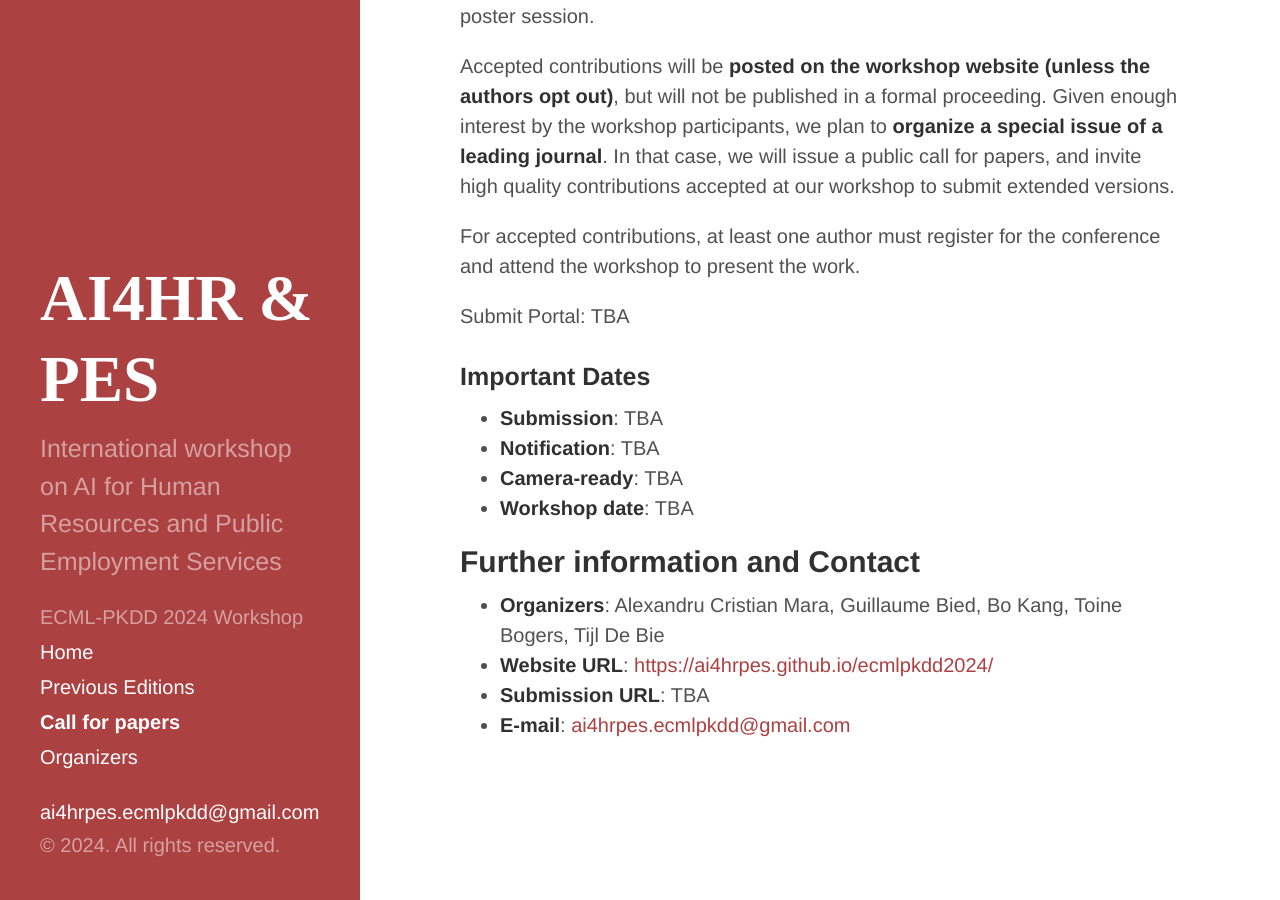
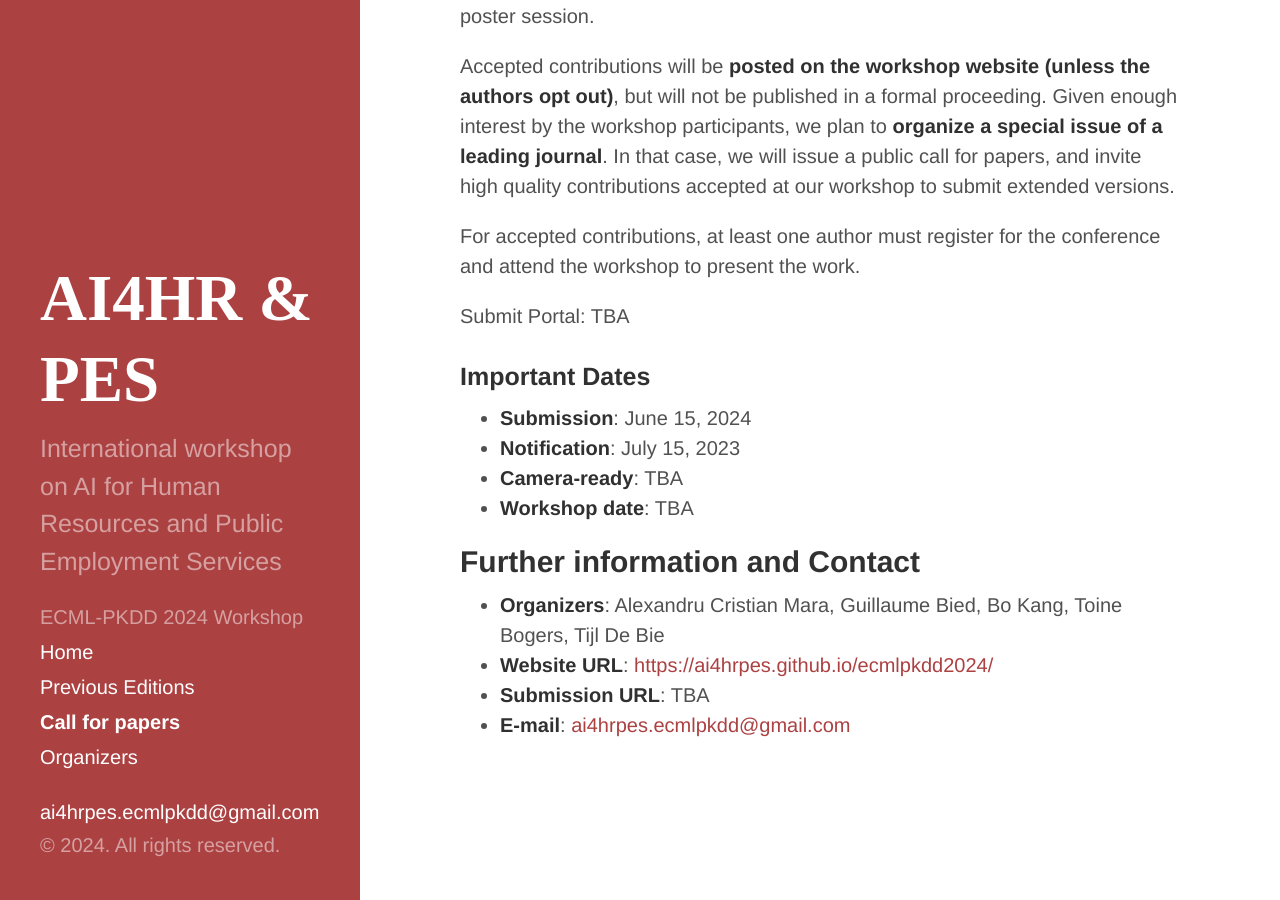
Before and after one commit to ai4hrpes/ecmlpkdd2024, a Jekyll site: the page built from pages/cfp.md, in a window 1280 px wide and 900 px high, scrolled down 2580 px. Built offline with Jekyll 4.4.1, drawn with Linux system fonts in a browser that asks for light colours.

Commit message:
Update cfp.md

```diff
--- a/pages/cfp.md
+++ b/pages/cfp.md
@@ -55,8 +55,8 @@ For accepted contributions, at least one author must register for the conference
 Submit Portal: TBA
 
 ### Important Dates
-* __Submission__: TBA
-* __Notification__: TBA
+* __Submission__: June 15, 2024
+* __Notification__: July 15, 2023
 * __Camera-ready__: TBA
 * __Workshop date__: TBA
 
```
